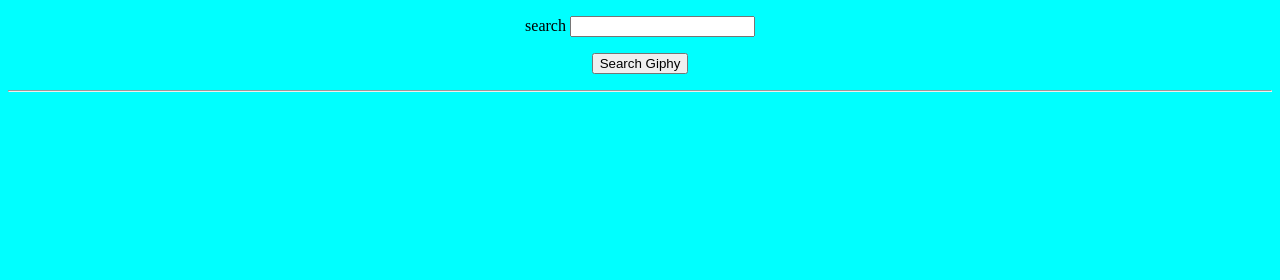
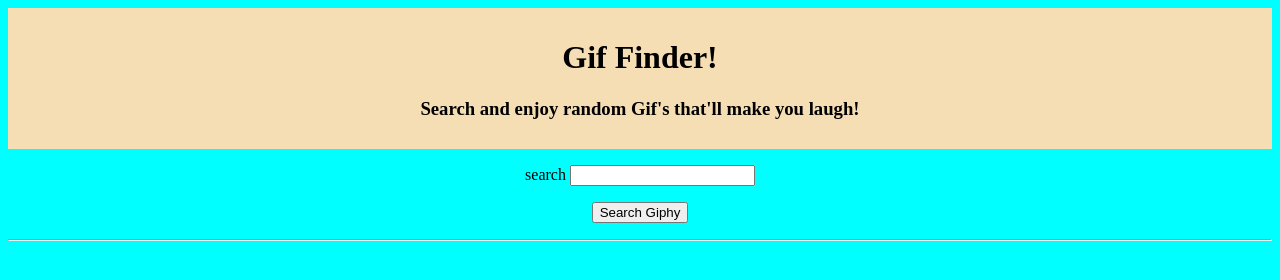
Before and after one commit to nicholasd-uci/giphyFinder, a plain HTML site: page giffy.html in a window 1280 px wide. Drawn offline with nearby package versions, Linux system fonts and the light colour scheme.

Commit message:
updated style.css

```diff
--- a/giffy.html
+++ b/giffy.html
@@ -9,6 +9,10 @@
 </head>
 
 <body>
+  <div id="intro">
+    <h1><center>Gif Finder!</center></h1>
+    <h3><center>Search and enjoy random Gif's that'll make you laugh!</center></h3>
+  </div>
   <form>
     <p>
       <label for="search">search</label>
--- a/style.css
+++ b/style.css
@@ -3,7 +3,13 @@ body {
     text-align: center;
 }
 
+#intro {
+    background-color: wheat;
+    padding-top: 10px;
+    padding-bottom: 10px;
+}
+
 #gifs {
-    padding: 25px;
+    padding-bottom: 100px;
     margin: 25px;
 }
```
